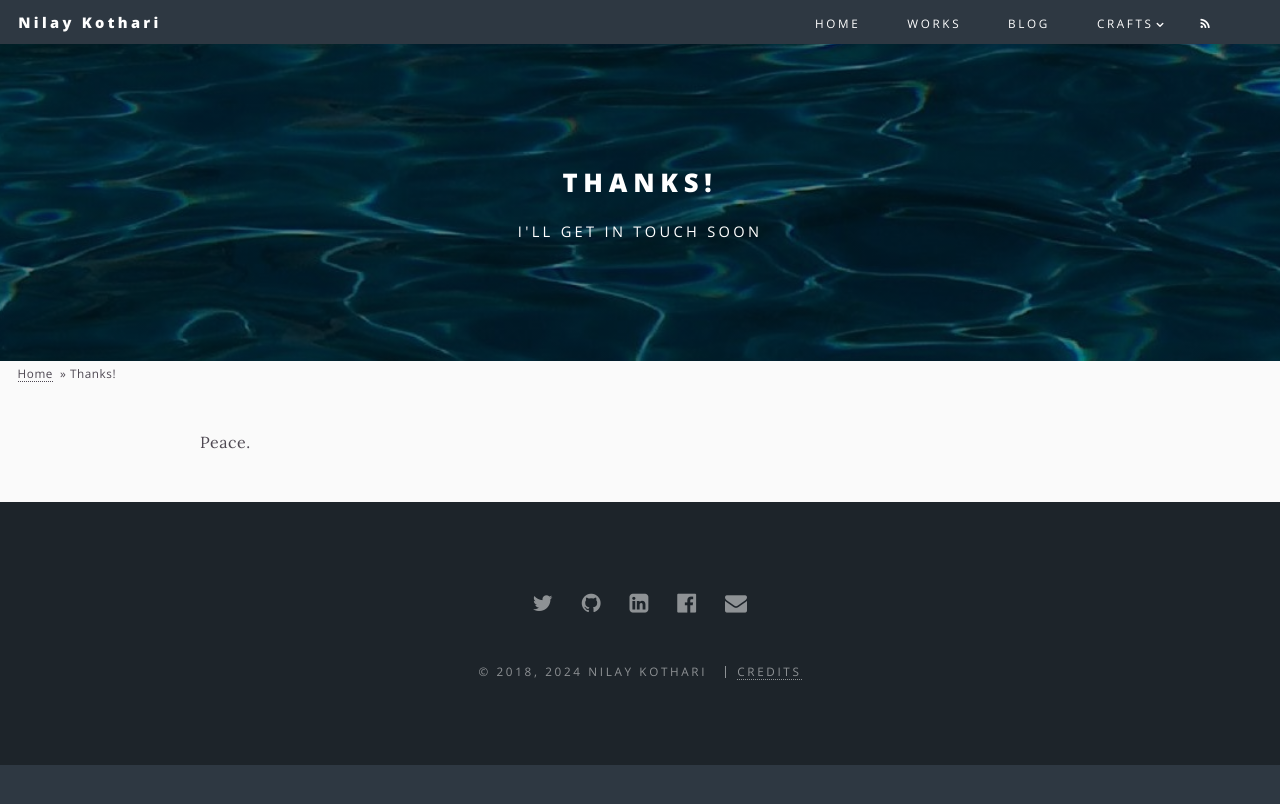
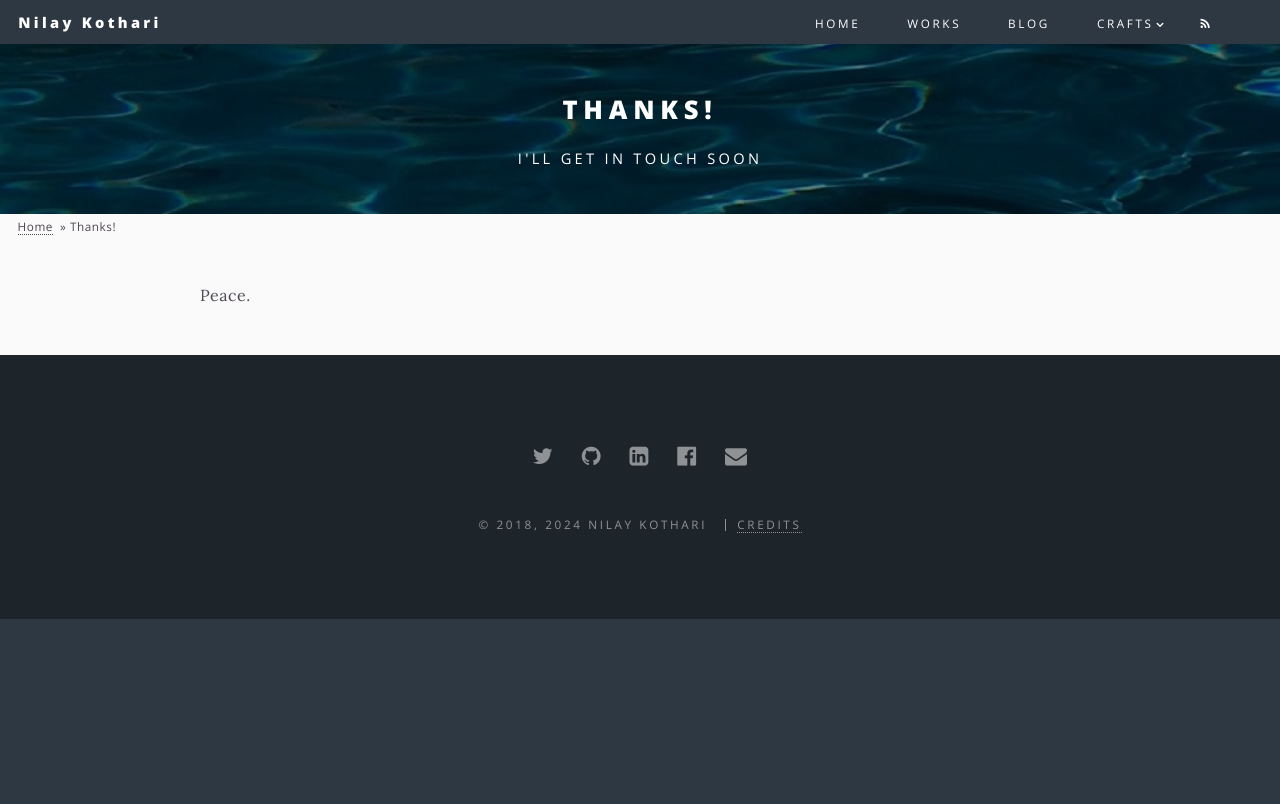
Before and after one commit to nilaymk/nilaymk.github.io, a Jekyll site: the page built from _pages/contact-success.html, in a window 1280 px wide. Shown: the top 804 px of the page. Built offline with Jekyll 4.4.1, drawn with Linux system fonts in a browser that asks for light colours.

Commit message:
reduce header size

```diff
--- a/css/main.scss
+++ b/css/main.scss
@@ -2079,19 +2079,19 @@ $baseurl: '{{ site.baseurl }}/images';
 			}
 
 			@include breakpoint(xlarge) {
-				@include padding(8em, 0);
+				@include padding(3em, 0);
 			}
 
 			@include breakpoint(large) {
-				@include padding(8em, 3em);
+				@include padding(3em, 3em);
 			}
 
 			@include breakpoint(medium) {
-				@include padding(6em, 3em);
+				@include padding(2em, 3em);
 			}
 
 			@include breakpoint(small) {
-				@include padding(3em, 3em);
+				@include padding(1.5em, 3em);
 
 				h2 {
 					font-size: _font(hdr-size-mlarge);
```
